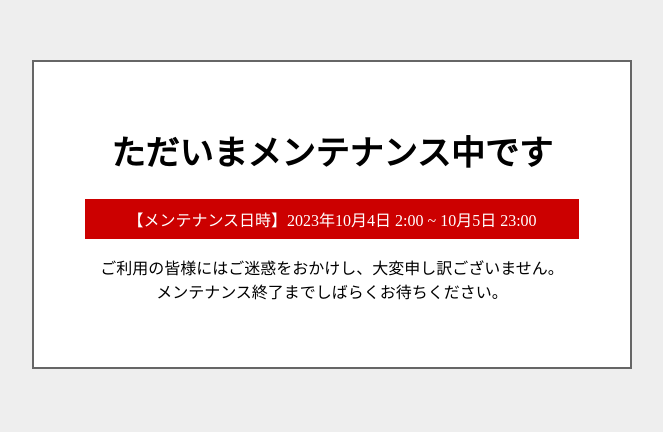
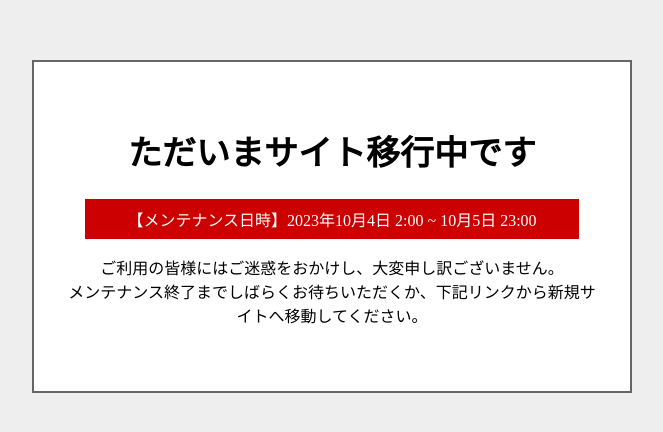
Before and after one commit to tamaki8021/sakamoto-clinic-renovation, a plain HTML site: page index.html in a window 1280 px wide. Shown: the part 180-612 px from the top of the page, without its empty margins (308-971 px from the left). Drawn offline with Linux system fonts and the light colour scheme.

Commit message:
Update index.html

```diff
--- a/index.html
+++ b/index.html
@@ -49,13 +49,14 @@
   </head>
   <body>
     <div class="maintenance">
-      <p class="maintenance-message">ただいまメンテナンス中です</p>
+      <p class="maintenance-message">ただいまサイト移行中です</p>
       <p class="maintenance-date">
         【メンテナンス日時】2023年10月4日 2:00 ~ 10月5日 23:00
       </p>
       <p class="maintenance-text">
-        ご利用の皆様にはご迷惑をおかけし、大変申し訳ございません。<br />メンテナンス終了までしばらくお待ちください。
+        ご利用の皆様にはご迷惑をおかけし、大変申し訳ございません。<br />メンテナンス終了までしばらくお待ちいただくか、下記リンクから新規サイトへ移動してください。
       </p>
+      <a href="https://sakamotoclinic2023.wixsite.com/sakamoto-clinic"></a>
     </div>
   </body>
 </html>
```
